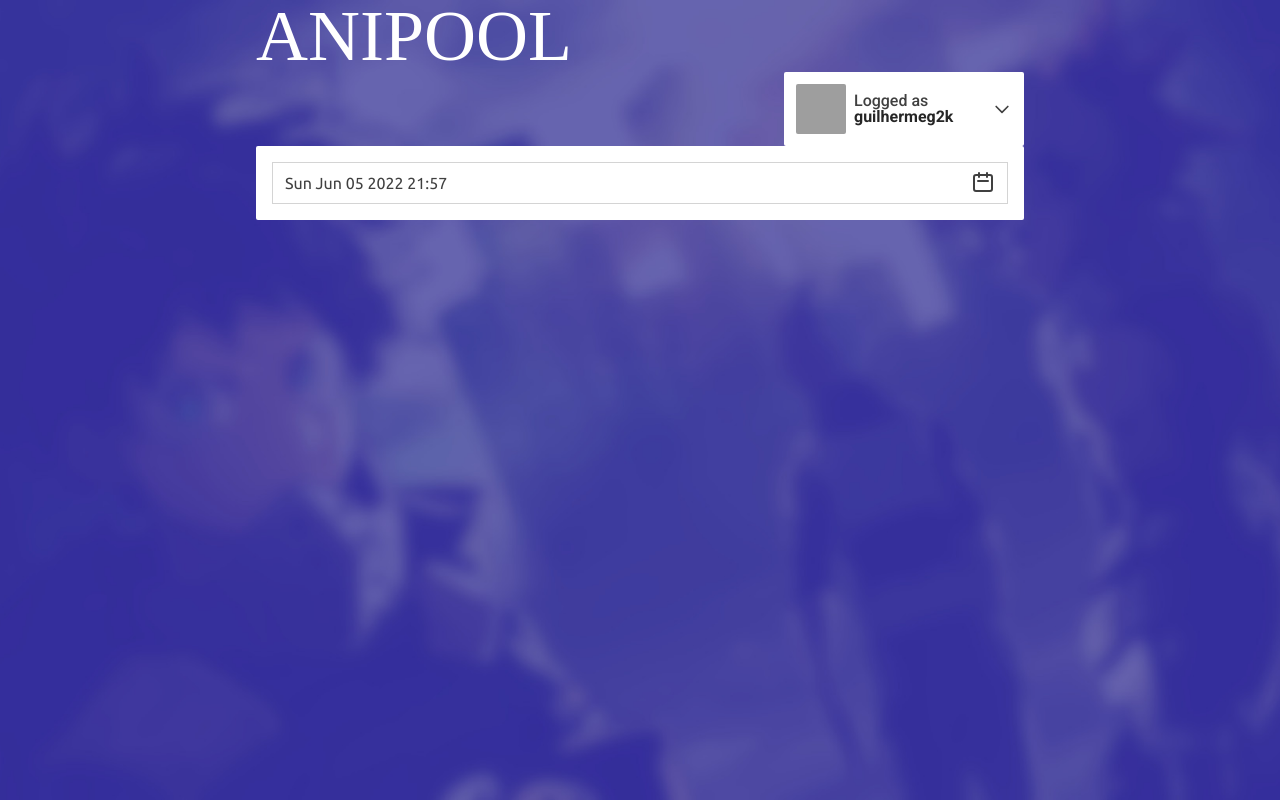
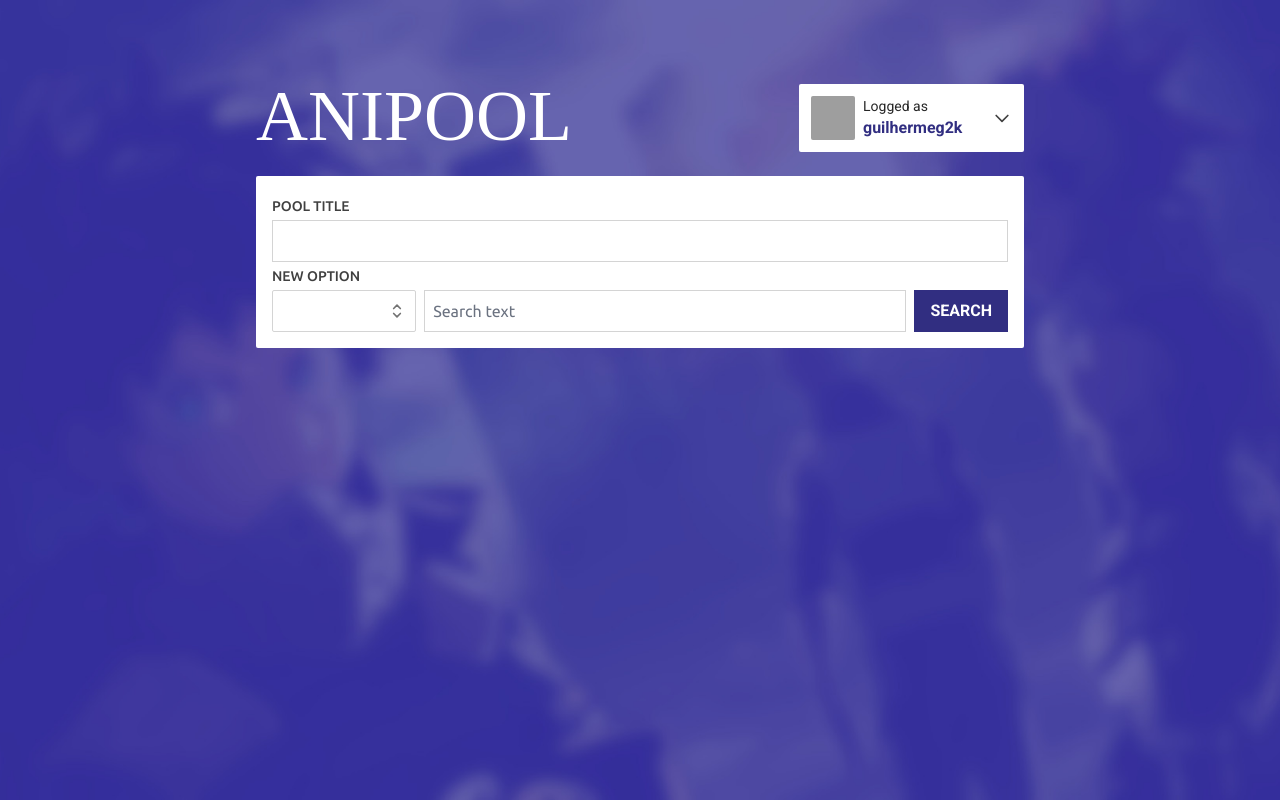
Before and after one commit to guilhermeg2k/anipool, a Next.js app: page /pool/create in a window 1280 px wide. Built offline with nearby package versions, Linux system fonts and the light colour scheme; grey boxes are pictures that could not be loaded; a web font is replaced by a local one.

Commit message:
WIP - Start pool creation page

```diff
--- a/components/core/Button.tsx
+++ b/components/core/Button.tsx
@@ -1,14 +1,31 @@
 interface ButtonProps {
   children: React.ReactNode;
+  size?: string;
   className?: string;
   onClick?: React.MouseEventHandler<HTMLButtonElement>;
-  fullscreen: boolean;
 }
 
-const Button = ({ children, className, onClick, fullscreen }: ButtonProps) => {
+const Button = ({
+  children,
+  className,
+  size = 'normal',
+  onClick,
+}: ButtonProps) => {
+  const buildSizeClasses = () => {
+    switch (size) {
+      case 'small':
+        return 'w-250 py-1 px-2';
+      case 'normal':
+        return 'w-300 py-2 px-4';
+      case 'large':
+        return 'w-300 py-4 px-8';
+      case 'normal':
+        return 'w-270 py-2 px-4';
+    }
+  };
   return (
     <button
-      className={`py-4 px-8 text-white font-bold font-roboto uppercase w-300 ease-in-out duration-200 ${className}`}
+      className={`${className} ${buildSizeClasses()} font-roboto font-bold uppercase text-white duration-200 ease-in-out`}
       onClick={onClick}
     >
       {children}
--- /dev/null
+++ b/components/core/FormGroup.tsx
@@ -0,0 +1,19 @@
+import React from 'react';
+import Label from './Label';
+
+interface FormGroupProps {
+  id: string;
+  label: string;
+  children: React.ReactNode;
+}
+
+const FormGroup = ({ id, label, children }: FormGroupProps) => {
+  return (
+    <div id={id} className="w-full">
+      <Label htmlFor={id}>{label}</Label>
+      <div className="flex w-full flex-col gap-2">{children}</div>
+    </div>
+  );
+};
+
+export default FormGroup;
--- a/components/core/Label.tsx
+++ b/components/core/Label.tsx
@@ -1,12 +1,15 @@
 interface LabelProps {
-  label: string;
+  children: React.ReactNode;
   htmlFor?: string;
 }
 
-const Label = ({ label, htmlFor }: LabelProps) => {
+const Label = ({ children, htmlFor }: LabelProps) => {
   return (
-    <label htmlFor={htmlFor} className="block text-sm font-medium uppercase ">
-      {label}
+    <label
+      htmlFor={htmlFor}
+      className="block py-1 text-sm font-medium uppercase"
+    >
+      {children}
     </label>
   );
 };
--- /dev/null
+++ b/components/core/PageHeader.tsx
@@ -0,0 +1,13 @@
+import SmallLogo from './SmallLogo';
+import UserCard from './UserCard';
+
+const PageHeader = () => {
+  return (
+    <div className="flex items-center justify-between">
+      <SmallLogo />
+      <UserCard />
+    </div>
+  );
+};
+
+export default PageHeader;
--- a/components/core/Select.tsx
+++ b/components/core/Select.tsx
@@ -1,8 +1,9 @@
 import { Listbox, Transition } from '@headlessui/react';
 import { SelectorIcon } from '@heroicons/react/outline';
-import { Fragment, useMemo } from 'react';
+import { Fragment } from 'react';
 
 interface SelectOption {
+  id: number;
   label: React.ReactNode;
   value: any;
 }
@@ -10,19 +11,18 @@ interface SelectOption {
 interface SelectProps {
   value: any;
   label?: React.ReactNode;
-  fullWidth?: boolean;
+  className: string;
   options: Array<SelectOption>;
   onChange: (value: any) => void;
 }
 
 const Select = ({
   value,
+  className = '',
   label = '',
-  fullWidth = false,
   options,
   onChange = () => {},
 }: SelectProps) => {
-  const size = fullWidth ? 'w-full' : 'w-[270px]';
   const selectedOption = options.find((option) => option.value === value);
 
   const selectButton = (
@@ -32,27 +32,28 @@ const Select = ({
     </div>
   );
 
-  const selectItems = (
-    <>
-      {options.map((option, index) => (
-        <Listbox.Option
-          key={index}
-          value={option.value}
-          className="cursor-pointer p-2  last:rounded-b
+  const selectItems = options.map((option) => (
+    <Listbox.Option
+      key={option.id}
+      value={option.value}
+      className="cursor-pointer p-2 last:rounded-b
                     hover:bg-indigo-500 hover:text-white"
-        >
-          {option.label}
-        </Listbox.Option>
-      ))}
-    </>
-  );
+    >
+      {option.label}
+    </Listbox.Option>
+  ));
 
   return (
-    <Listbox value={value} onChange={onChange}>
+    <Listbox
+      as="div"
+      value={value}
+      className={`flex ${className} min-w-[125px]`}
+      onChange={onChange}
+    >
       <Listbox.Button
-        className={`group rounded-sm border border-neutral-300 p-2 text-left
-                   hover:border-indigo-900
-                  focus:border-indigo-600 ${size}`}
+        className={`group w-full rounded-sm border border-neutral-300 p-2
+                   text-left
+                  hover:border-indigo-900 focus:border-indigo-600`}
       >
         {selectButton}
       </Listbox.Button>
@@ -66,7 +67,9 @@ const Select = ({
         leaveFrom="transform opacity-100 scale-100"
         leaveTo="transform opacity-0 scale-95"
       >
-        <Listbox.Options className={`absolute rounded-b bg-white ${size}`}>
+        <Listbox.Options
+          className={`absolute min-w-[125px] rounded-b bg-white shadow-md`}
+        >
           {selectItems}
         </Listbox.Options>
       </Transition>
--- a/components/core/TextField.tsx
+++ b/components/core/TextField.tsx
@@ -5,7 +5,8 @@ interface TextFieldProps {
   value: string;
   id: string;
   label?: string;
-  fullWidth?: boolean;
+  placeHolder: string;
+  className?: string;
   maxLength?: number;
   onChange: (value: string) => void;
 }
@@ -14,7 +15,8 @@ const TextField = ({
   id,
   value,
   label = '',
-  fullWidth = false,
+  placeHolder = '',
+  className,
   maxLength,
   onChange,
 }: TextFieldProps) => {
@@ -25,15 +27,14 @@ const TextField = ({
     }
   };
   return (
-    <div>
-      <Label htmlFor={id} label={label} />
+    <div className={`${className}`}>
+      {label && <Label htmlFor={id}> {label} </Label>}
       <input
         id={id}
         value={value}
         type="text"
-        className={`border border-neutral-300 p-2  outline-none hover:border-indigo-900 focus:border-indigo-600 focus:ring-0 ${
-          fullWidth && 'w-full'
-        }`}
+        placeholder={placeHolder}
+        className={`w-full border border-neutral-300  p-2 outline-none hover:border-indigo-900 focus:border-indigo-600 focus:ring-0`}
         onChange={onChangeHandler}
       />
     </div>
--- a/components/core/UserCard.tsx
+++ b/components/core/UserCard.tsx
@@ -4,23 +4,38 @@ import Image from 'next/image';
 import Link from 'next/link';
 import { Fragment } from 'react';
 
+const MENU_OPTIONS = [
+  { label: 'About', path: '/about' },
+  { label: 'Sign out', path: 'signout' },
+];
+
 const UserCard = () => {
-  return (
-    <div className="flex w-[240px] items-center justify-between self-end rounded-sm bg-white p-3">
+  const userInfos = (
     <div className="flex gap-2">
       <Image
         className="rounded-sm"
         src="https://s4.anilist.co/file/anilistcdn/user/avatar/large/b982680-ufSby6V7RirG.jpg"
         alt="Profile picture"
         layout="fixed"
-          width={50}
-          height={50}
+        width={44}
+        height={44}
       />
-        <div className="flex flex-col justify-center font-roboto font-medium leading-4">
-          <span className="">Logged as</span>
-          <span className="font-semibold text-neutral-800">guilhermeg2k</span>
+      <div className="flex flex-col justify-center font-roboto">
+        <span className="text-sm text-neutral-800">Logged as</span>
+        <span className="text-base font-semibold text-indigo-900">
+          guilhermeg2k
+        </span>
       </div>
     </div>
+  );
+
+  const menuItems = MENU_OPTIONS.map((option) => (
+    <Menu.Item as="div" key={option.label}>
+      <Link href={option.path}>{option.label}</Link>
+    </Menu.Item>
+  ));
+
+  const menu = (
     <Menu>
       <Menu.Button>
         <ChevronDownIcon className="h-5 w-5 hover:text-indigo-800" />
@@ -35,15 +50,16 @@ const UserCard = () => {
         leaveTo="transform opacity-0 scale-95"
       >
         <Menu.Items className="absolute z-50 mt-[120px] ml-[120px] w-[140px] origin-top-right rounded-sm bg-white p-4 text-sm uppercase shadow-md">
-            <Menu.Item as="div">
-              <Link href="/about">About</Link>
-            </Menu.Item>
-            <Menu.Item as="div">
-              <Link href="/signout">Sign out</Link>
-            </Menu.Item>
+          {menuItems}
         </Menu.Items>
       </Transition>
     </Menu>
+  );
+
+  return (
+    <div className="flex w-[225px] items-center justify-between self-end rounded-sm bg-white p-3">
+      {userInfos}
+      {menu}
     </div>
   );
 };
--- /dev/null
+++ b/components/pool/create/PoolCreateForm.tsx
@@ -0,0 +1,35 @@
+import Box from '@components/core/Box';
+import Button from '@components/core/Button';
+import FormGroup from '@components/core/FormGroup';
+import Select from '@components/core/Select';
+import TextField from '@components/core/TextField';
+
+const POOL_OPTION_TYPES = [
+  { id: 1, label: 'ANIME', value: 'ANIME' },
+  { id: 2, label: 'MANGA', value: 'MANGA' },
+  { id: 3, label: 'CHARACTER', value: 'CHARACTER' },
+  { id: 4, label: 'TEXT', value: 'TEXT' },
+];
+
+const PoolCreateForm = () => {
+  return (
+    <Box>
+      <TextField id="pool-title" label="Pool title" className="w-full" />
+      <FormGroup id="new-option" label="New option">
+        <div className="flex gap-2">
+          <Select className="w-[220px]" options={POOL_OPTION_TYPES} />
+          <TextField
+            id="new-option-search-text"
+            placeHolder="Search text"
+            className="w-full"
+          />
+          <Button className="bg-indigo-900 hover:bg-indigo-800 active:bg-indigo-900">
+            Search
+          </Button>
+        </div>
+      </FormGroup>
+    </Box>
+  );
+};
+
+export default PoolCreateForm;
--- a/pages/_document.tsx
+++ b/pages/_document.tsx
@@ -16,7 +16,7 @@ export default class MyDocument extends Document {
             rel="stylesheet"
           />
         </Head>
-        <body className="font-base font-normal text-neutral-700">
+        <body className="text-base font-normal text-neutral-700">
           <Main />
           <NextScript />
         </body>
--- a/pages/index.tsx
+++ b/pages/index.tsx
@@ -14,8 +14,8 @@ const Home: NextPage = () => {
             Create anime quiz pools integrated with anilist.co
           </span>
           <Button
+            size="large"
             className="bg-indigo-900 hover:bg-indigo-800 active:bg-indigo-900"
-            fullscreen
           >
             Login with anilist
           </Button>
--- a/pages/pool/create/index.tsx
+++ b/pages/pool/create/index.tsx
@@ -1,8 +1,11 @@
 import Box from '@components/core/Box';
 import DateTimePicker from '@components/core/DateTimePicker/DateTimePicker';
 import Page from '@components/core/Page';
+import PageHeader from '@components/core/PageHeader';
 import SmallLogo from '@components/core/SmallLogo';
+import TextField from '@components/core/TextField';
 import UserCard from '@components/core/UserCard';
+import PoolCreateForm from '@components/pool/create/PoolCreateForm';
 import { NextPage } from 'next';
 import { useState } from 'react';
 
@@ -19,12 +22,9 @@ const CreatePool: NextPage = () => {
 
   return (
     <Page bgImage="/images/bg-create-pool.jpg">
-      <div className="mx-auto flex max-w-3xl flex-col">
-        <SmallLogo />
-        <UserCard />
-        <Box>
-          <DateTimePicker value={date} onChange={setDate} />
-        </Box>
+      <div className="mx-auto mt-20 flex max-w-3xl flex-col gap-6">
+        <PageHeader />
+        <PoolCreateForm />
       </div>
     </Page>
   );
```
Lines whose indentation alone changed are shown as unchanged.
